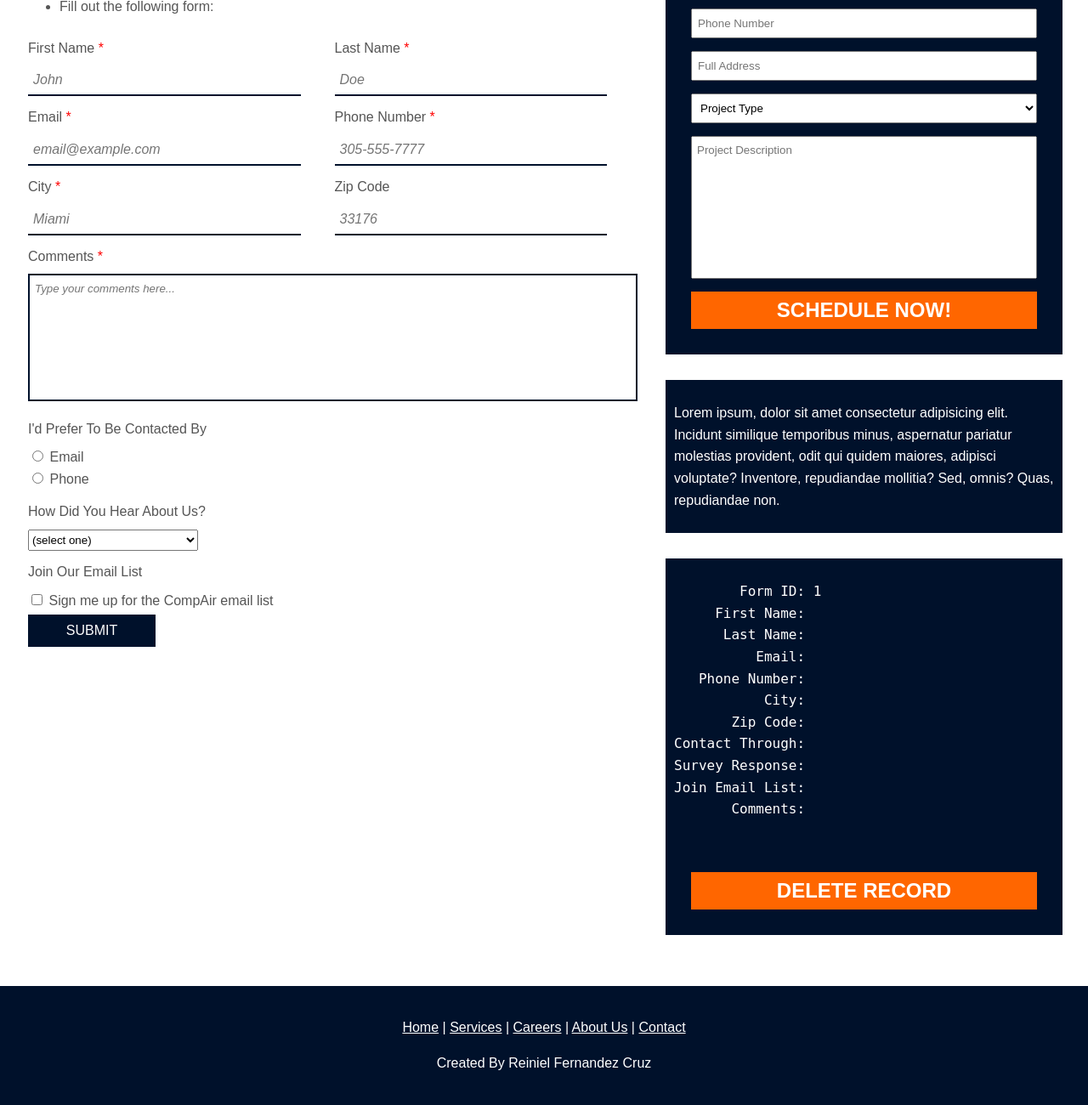
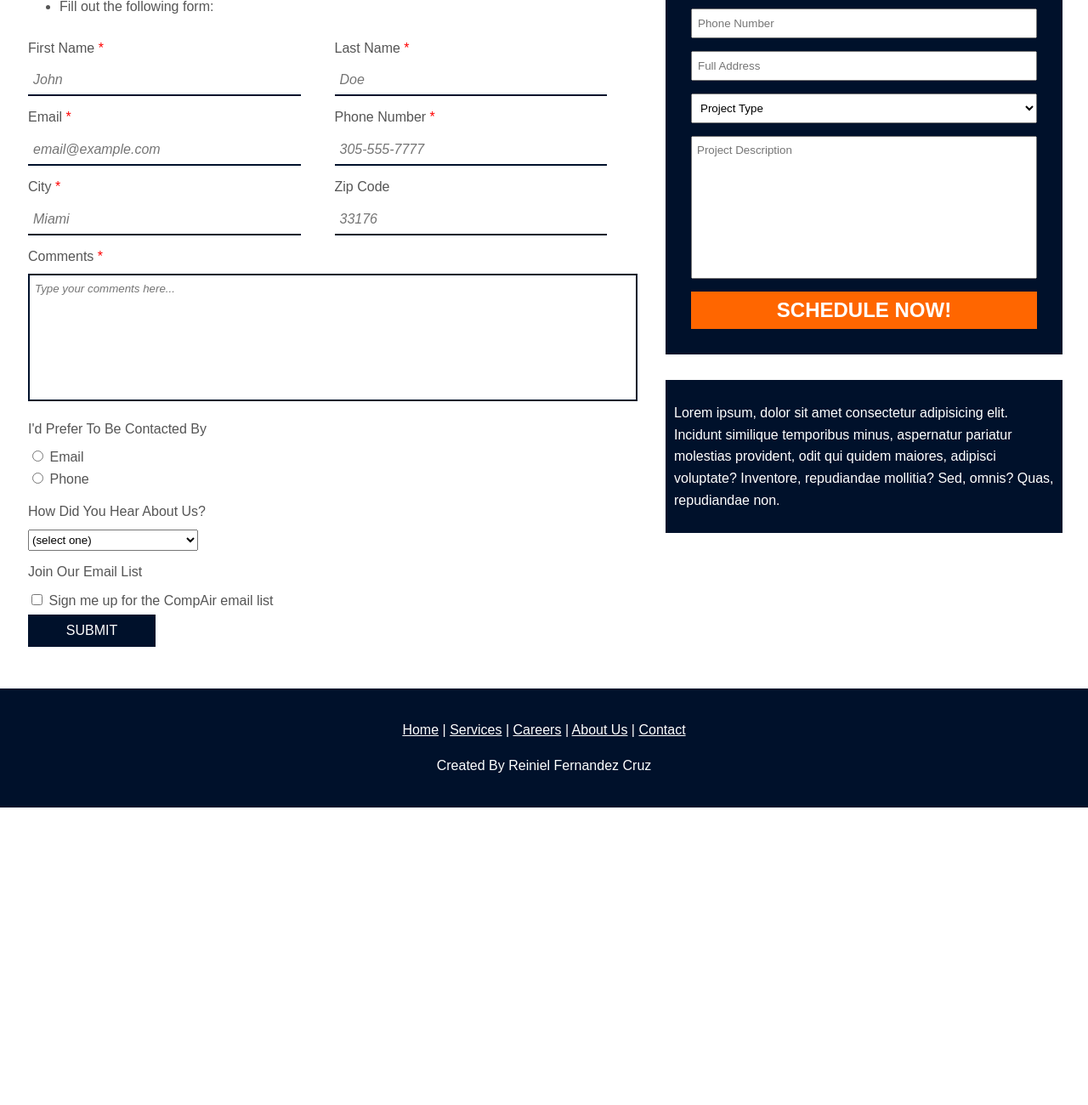
Before and after one commit to reinielfc/mdc-compair-php, a PHP site: page /contact.php in a window 1280 px wide. Shown: the part 336-1636 px from the top of the page at 85% size. After the commit the page ends 1286 px from the top, so only its background shows below. Run offline with PHP 8.4, Linux system fonts and the light colour scheme; tables that the repository leaves empty or names only in its code hold one stand-in row (values such as "Sample post"); data that the repository does not hold is empty; some libraries are stand-ins or nearby versions.

Commit message:
comment out contact table print (for now)

```diff
--- a/contact.php
+++ b/contact.php
@@ -129,7 +129,7 @@
 _END;
 
 require_once './templates/aside.php';
-printAsides('aside-schedule-form.php', 'aside-dummy.php', 'aside-contact-table-print.php');
+printAsides('aside-schedule-form.php', 'aside-dummy.php');//, 'aside-contact-table-print.php');
 
 echo "\t</div>";
 
```
